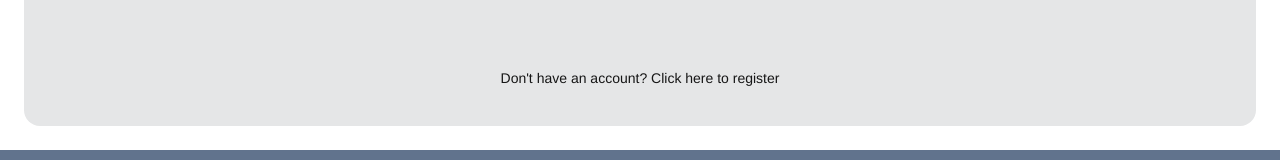
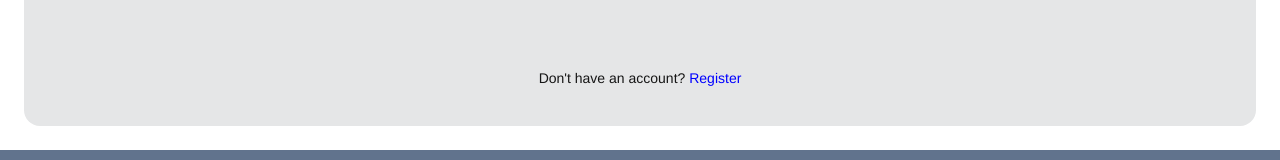
Before and after one commit to stmcpeters/VibeCheck, a React (Vite) app in the folder client/: page /login in a window 1280 px wide. Shown: the part 398-558 px from the top of the page. Built offline with nearby package versions, Linux system fonts and the light colour scheme; no server answers.

Commit message:
Enhance registration and login prompts for clarity and visual consistency

```diff
--- a/client/src/pages/Login.jsx
+++ b/client/src/pages/Login.jsx
@@ -79,7 +79,7 @@ export default function UserAuth() {
               </svg>
               Login with Google
             </button> */}
-            <p>Don't have an account? <a href='/register'>Click here to register</a></p>
+            <p>Don't have an account? <a href='/register' style={{ color: "blue"}}>Register</a></p>
           </div>
         </div>
       </div>
--- a/client/src/pages/Register.jsx
+++ b/client/src/pages/Register.jsx
@@ -75,7 +75,7 @@ export default function Register() {
               </svg>
               Login with Google
             </button> */}
-            <p>Already have an account? <a href='/login'>Click here to login</a></p>
+            <p>Already have an account? <a href='/login' style={{ color: "blue"}}>Login</a></p>
           </div>
         </div>
       </div>
```
